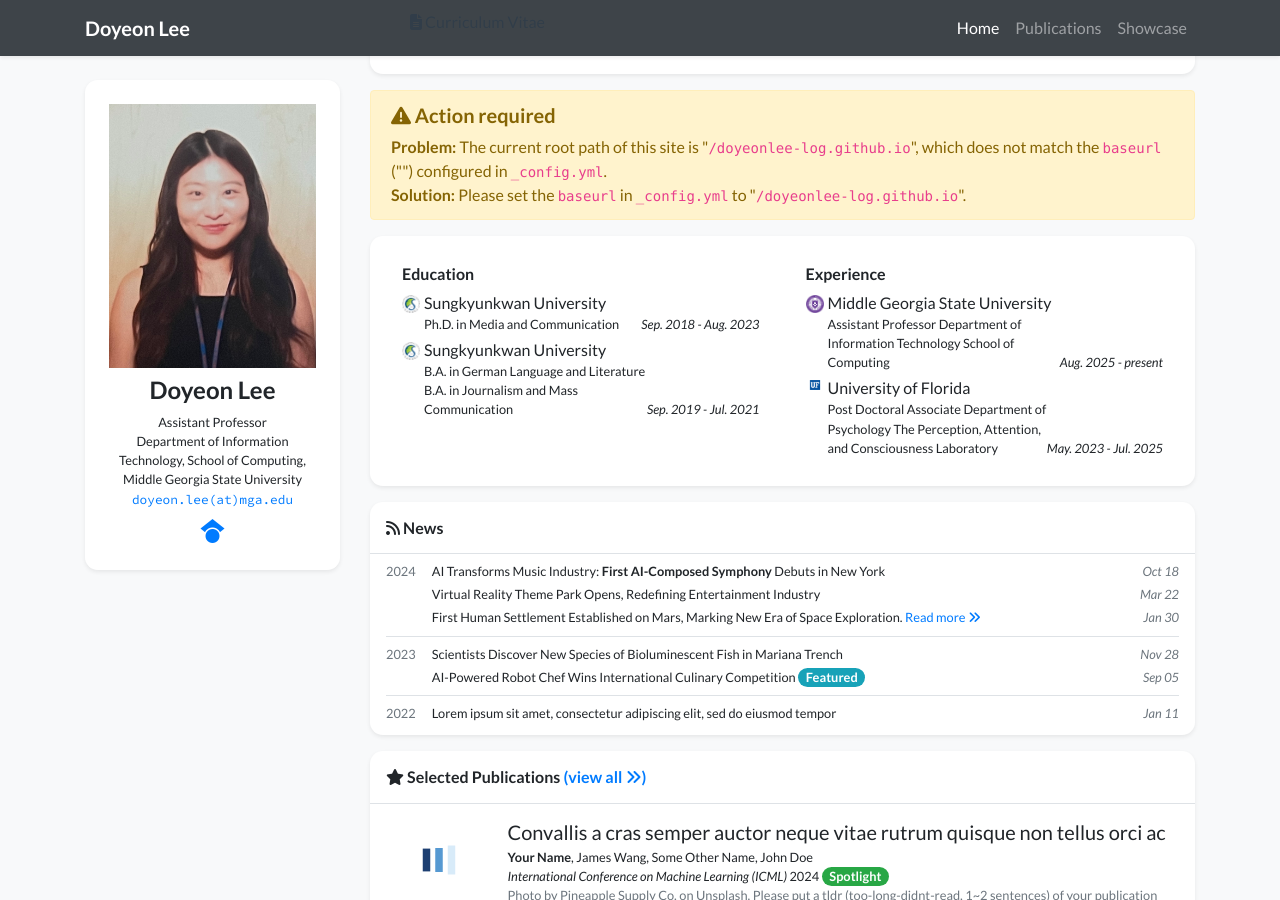
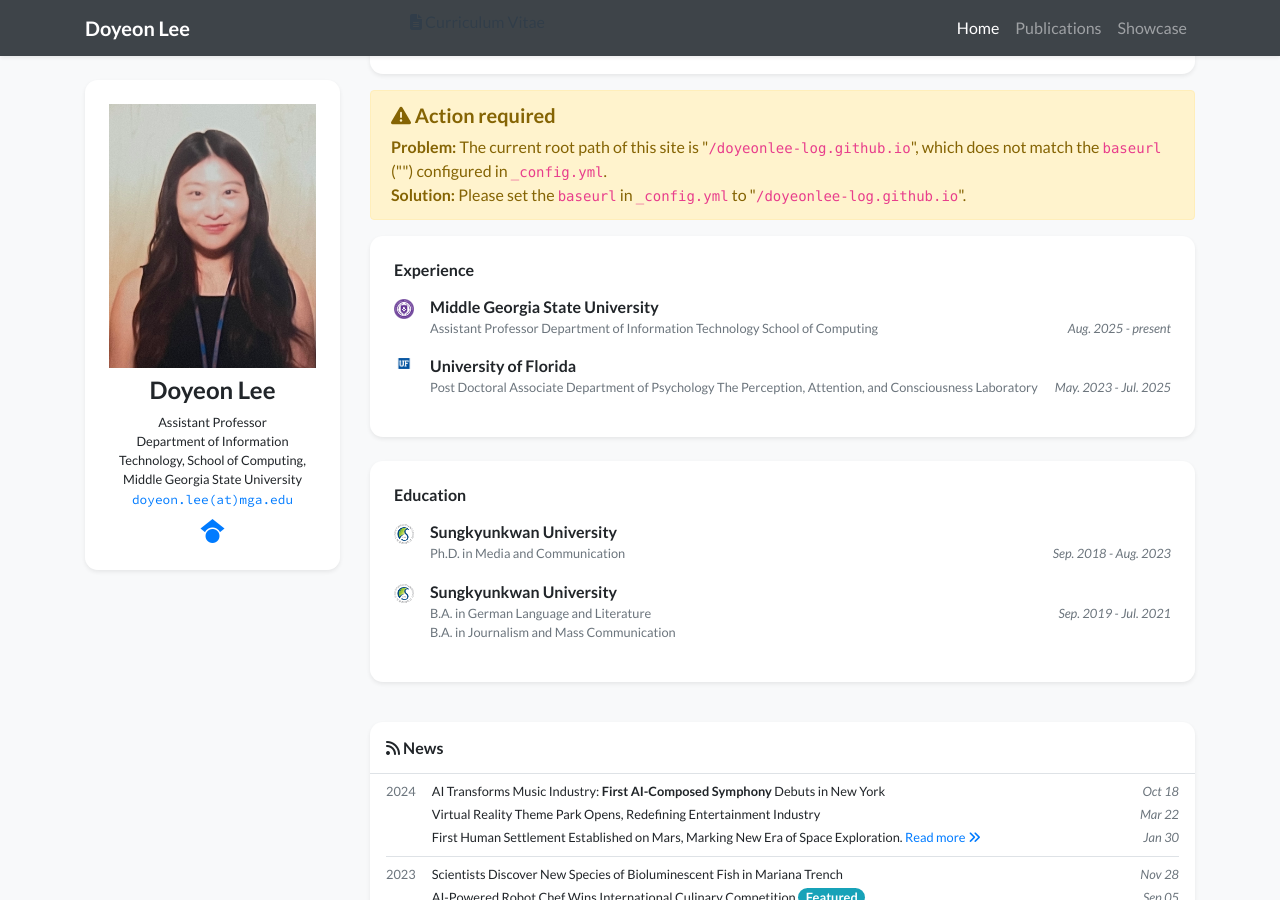
Before and after one commit to doyeonlee-log/doyeonlee-log.github.io, a Jekyll site: the page built from index.html, in a window 1280 px wide and 900 px high, scrolled down 344 px. Built offline with Jekyll 4.4.1, drawn with Linux system fonts in a browser that asks for light colours; nearby versions of some CDN libraries; a style sheet for code colours, icons or effects is not loaded.

Commit message:
Update experience_card.html

```diff
--- a/_includes/widgets/experience_card.html
+++ b/_includes/widgets/experience_card.html
@@ -1,22 +1,19 @@
 <div class="row mt-3">
-    <div class="col">
+    {% if site.data.profile.experience %}
+    <div class="col-12 mb-4">
         <div class="card border-0 shadow-sm bg-white">
             <div class="card-body p-4">
-                <div class="row" data-masonry='{"percentPosition": true }'>
-                    {% if site.data.profile.education %}
-                    <div class="col-lg-6">
-                        <div class="mx-2 my-1">
-                            <h6>Education</h6>
-                            <ul class="list-unstyled mb-1">
-                                {% for item in site.data.profile.education %}
-                                <li class="media mb-1">
-                                    <img src="{{ item.logo | relative_url }}" alt="{{ item.name }}" style="width: 18px;" class="mr-1 mt-1">
+                <h6 class="mb-3">Experience</h6>
+                <ul class="list-unstyled mb-0">
+                    {% for item in site.data.profile.experience %}
+                    <li class="media mb-3">
+                        <img src="{{ item.logo | relative_url }}" alt="{{ item.name }}" style="width: 20px;" class="mr-3 mt-1">
                         <div class="media-body">
-                                        <div>{{ item.name }}</div>
-                                        <div class="small">{{ item.dept }}</div>
+                            <div class="font-weight-bold">{{ item.name }}</div>
+                            <div class="small text-muted">{{ item.dept }}</div>
                             <div class="small d-flex">
-                                            <div>{{ item.position }}</div>
-                                            <div class="mt-auto ml-auto no-break"><em>{{ item.date }}</em></div>
+                                <div class="text-secondary">{{ item.position }}</div>
+                                <div class="ml-auto text-muted"><em>{{ item.date }}</em></div>
                             </div>
                         </div>
                     </li>
@@ -24,22 +21,46 @@
                 </ul>
             </div>
         </div>
+    </div>
     {% endif %}
 
-                    {% if site.data.profile.experience %}
-                    <div class="col-lg-6">
-                        <div class="mx-2 my-1">
-                            <h6>Experience</h6>
-                            <ul class="list-unstyled mb-1">
-                                {% for item in site.data.profile.experience %}
-                                <li class="media mb-1">
-                                    <img src="{{ item.logo | relative_url }}" alt="{{ item.name }}" style="width: 18px;" class="mr-1 mt-1">
+    {% if site.data.profile.awards %}
+    <div class="col-12 mb-4">
+        <div class="card border-0 shadow-sm bg-white">
+            <div class="card-body p-4">
+                <h6 class="mb-3">Honors & Awards</h6>
+                <ul class="list-unstyled mb-0">
+                    {% for item in site.data.profile.awards %}
+                    <li class="mb-2">
+                        <div class="d-flex justify-content-between align-items-center">
+                            <div class="d-flex align-items-center">
+                                <i class="fas fa-award text-warning mr-2"></i> <span>{{ item.name }}</span>
+                            </div>
+                            <div class="small text-muted"><em>{{ item.date }}</em></div>
+                        </div>
+                    </li>
+                    {% endfor %}
+                </ul>
+            </div>
+        </div>
+    </div>
+    {% endif %}
+
+    {% if site.data.profile.education %}
+    <div class="col-12 mb-4">
+        <div class="card border-0 shadow-sm bg-white">
+            <div class="card-body p-4">
+                <h6 class="mb-3">Education</h6>
+                <ul class="list-unstyled mb-0">
+                    {% for item in site.data.profile.education %}
+                    <li class="media mb-3">
+                        <img src="{{ item.logo | relative_url }}" alt="{{ item.name }}" style="width: 20px;" class="mr-3 mt-1">
                         <div class="media-body">
-                                        <div>{{ item.name }}</div>
-                                        <div class="small">{{ item.dept }}</div>
+                            <div class="font-weight-bold">{{ item.name }}</div>
+                            <div class="small text-muted">{{ item.dept }}</div>
                             <div class="small d-flex">
-                                            <div>{{ item.position }}</div>
-                                            <div class="mt-auto ml-auto no-break"><em>{{ item.date }}</em></div>
+                                <div class="text-secondary">{{ item.position }}</div>
+                                <div class="ml-auto text-muted"><em>{{ item.date }}</em></div>
                             </div>
                         </div>
                     </li>
@@ -47,29 +68,6 @@
                 </ul>
             </div>
         </div>
-                    {% endif %}
-
-                    {% if site.data.profile.awards %}
-                    <div class="col-lg-6">
-                        <div class="mx-2 my-1">
-                            <h6>Honors & Awards</h6>
-                            <ul class="list small pl-3 mb-1">
-                                {% for item in site.data.profile.awards %}
-                                <li>
-                                    <div class="d-flex">
-                                        <div>{{ item.name }}</div>
-                                        <div class="ml-auto mt-auto no-break"><em>{{ item.date }}</em></div>
-                                    </div>
-                                </li>
-                                {% endfor %}
-                            </ul>
-                        </div>
     </div>
     {% endif %}
-
 </div>
-
-            </div>
-        </div>
-    </div>
-</div>
```
Lines whose indentation alone changed are shown as unchanged.
